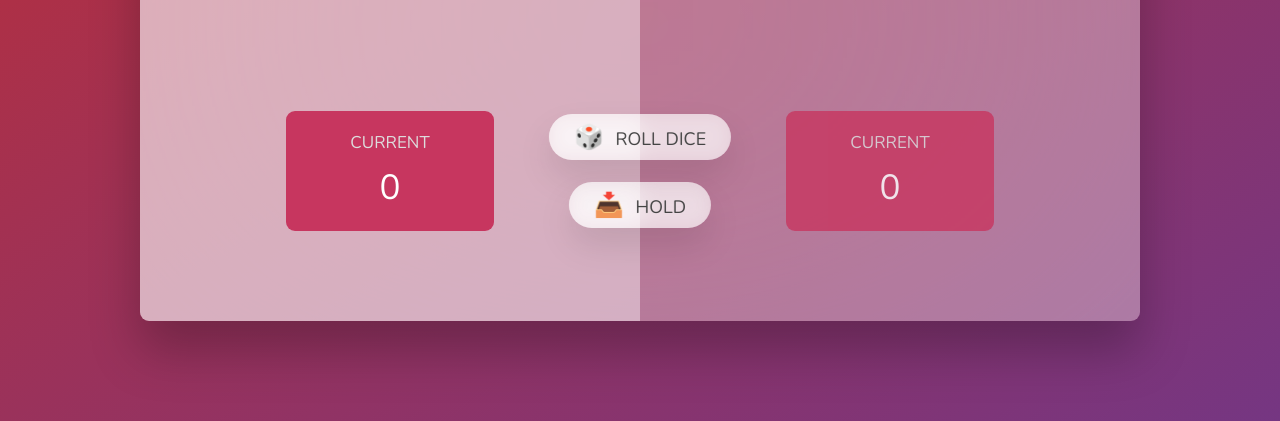
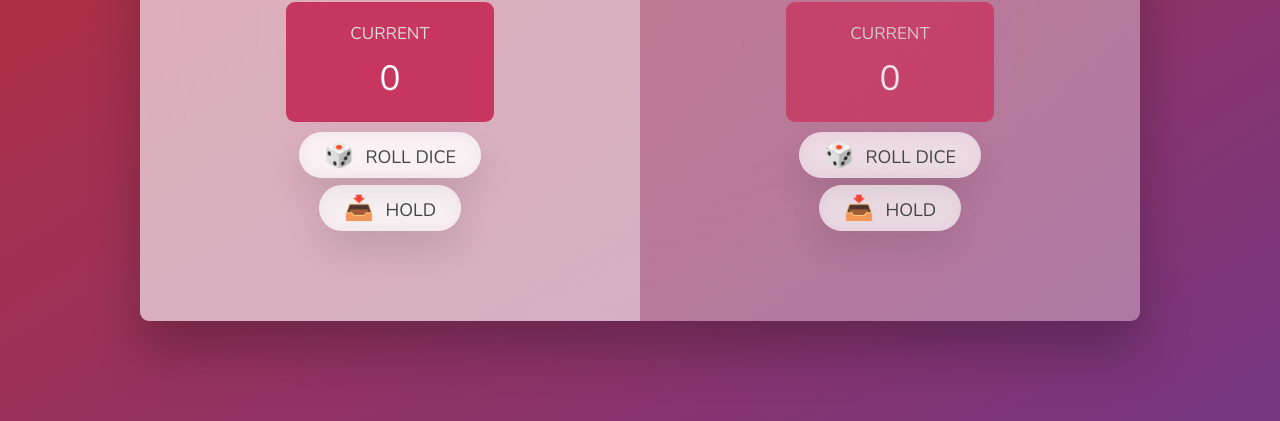
Before and after one commit to naru70o/ludo, a website built with Vite: page ludo/index.html in a window 1280 px wide. Shown: the part 379-800 px from the top of the page. Built offline with nearby package versions, Linux system fonts and the light colour scheme; files whose address does not match are found by name.

Commit message:
added, removing the button if the player is not the active player

```diff
--- a/backend/index.js
+++ b/backend/index.js
@@ -60,12 +60,18 @@ io.on("connection", (socket) => {
       isFull: game.players.length === 2,
     });
 
+    if (game.players.length === 1) {
+      io.to(gameId).emit("waiting", "wait your opponent to join");
+    }
+
     if (game.players.length === 2) {
       game.currentPlayer = 0;
       io.to(gameId).emit("game-start", game);
       console.log(`Game ${gameId} started`);
     }
   });
+
+  //
 });
 
 server.listen(3000, () => {
--- a/ludo/index.html
+++ b/ludo/index.html
@@ -17,6 +17,11 @@
           <p class="current-label">Current</p>
           <p class="current-score" id="current--0">0</p>
         </div>
+
+        <div class="btn--container">
+          <button class="btn btn--roll btn--roll-0">🎲 Roll dice</button>
+          <button class="btn btn--hold btn--hold-0">📥 Hold</button>
+        </div>
       </section>
       <section class="player player--1">
         <h2 class="name" id="name--1">Player 2</h2>
@@ -25,12 +30,17 @@
           <p class="current-label">Current</p>
           <p class="current-score" id="current--1">0</p>
         </div>
+
+        <div class="btn--container">
+          <button class="btn btn--roll btn--roll-1">🎲 Roll dice</button>
+          <button class="btn btn--hold btn--hold-1">📥 Hold</button>
+        </div>
       </section>
 
       <img src="./src/starter/dice-1.png" alt="Playing dice " class="dice hidden" />
-      <button class="btn btn--new">🔄 New game</button>
-      <button class="btn btn--roll">🎲 Roll dice</button>
-      <button class="btn btn--hold">📥 Hold</button>
+      <button class="btn btn--new hidden">🔄 New game</button>
+      <!-- <button class="btn btn--roll">🎲 Roll dice</button>
+      <button class="btn btn--hold">📥 Hold</button> -->
     </main>
   </body>
 </html>
--- a/ludo/src/main.ts
+++ b/ludo/src/main.ts
@@ -30,6 +30,15 @@ socket.on("waiting", (data) => {
 
 socket.on("game-start", (data) => {
   console.log(data);
+
+if (!data.currentPlayer) {
+  console.log("Hiding Player 1's buttons because Player 0 is active.");
+  roll?.classList.add("hidden");
+  hold?.classList.add("hidden");
+} else {
+  roll?.classList.remove("hidden");
+  hold?.classList.remove("hidden");
+}
 });
 
 socket.on("joined", (data) => {
--- a/ludo/src/style.css
+++ b/ludo/src/style.css
@@ -101,11 +101,10 @@ main {
 
 /* ABSOLUTE POSITIONED ELEMENTS */
 .btn {
-  position: absolute;
-  left: 50%;
-  transform: translateX(-50%);
   color: #444;
   background: none;
+  width: fit-content;
+  height: fit-content;
   border: none;
   font-family: inherit;
   font-size: 1.8rem;
@@ -123,6 +122,15 @@ main {
   box-shadow: 0 1.75rem 3.5rem rgba(0, 0, 0, 0.1);
 }
 
+.btn--container {
+  display: flex;
+  flex-direction: column;
+  justify-content: center;
+  align-items: center;
+  margin-top: 10px;
+  row-gap: 7px;
+}
+
 .btn::first-letter {
   font-size: 2.4rem;
   display: inline-block;
@@ -132,9 +140,7 @@ main {
 .btn--new {
   top: 4rem;
 }
-.btn--roll {
-  top: 39.3rem;
-}
+
 .btn--hold {
   top: 46.1rem;
 }
```
